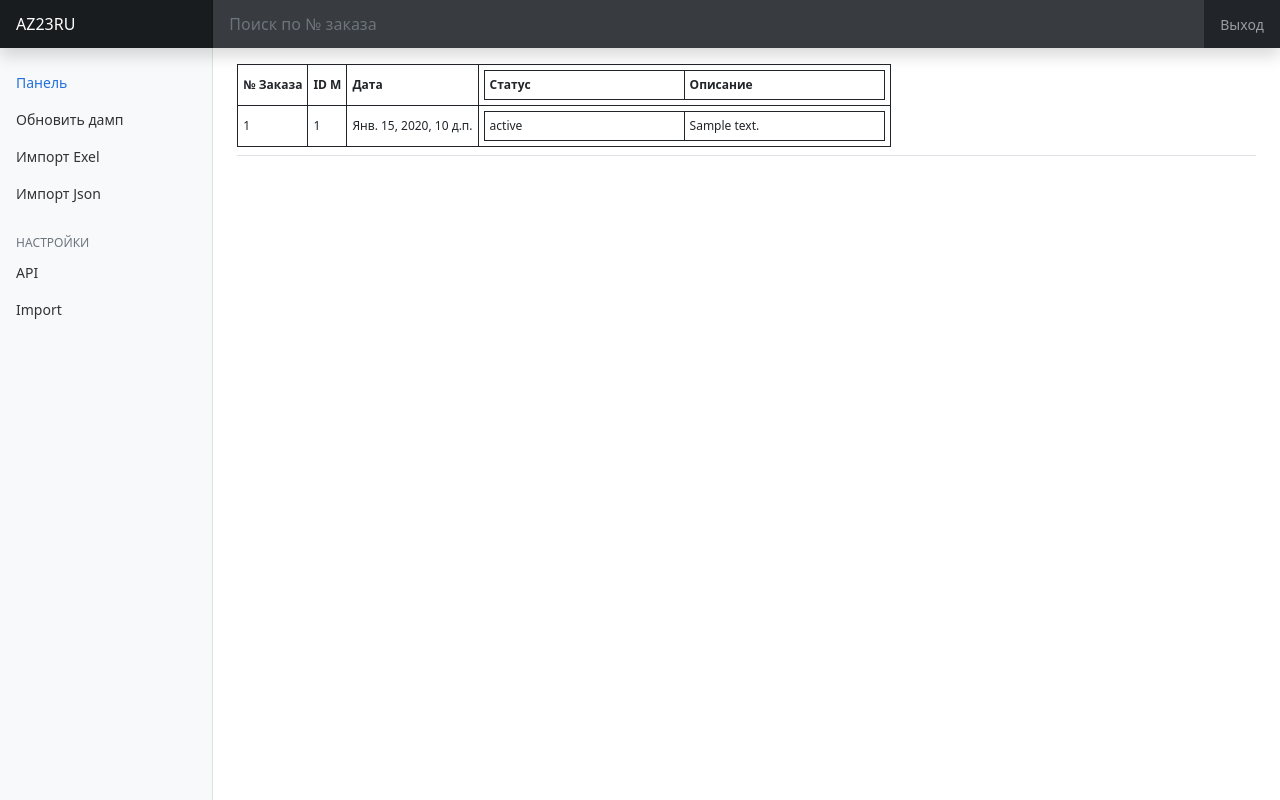
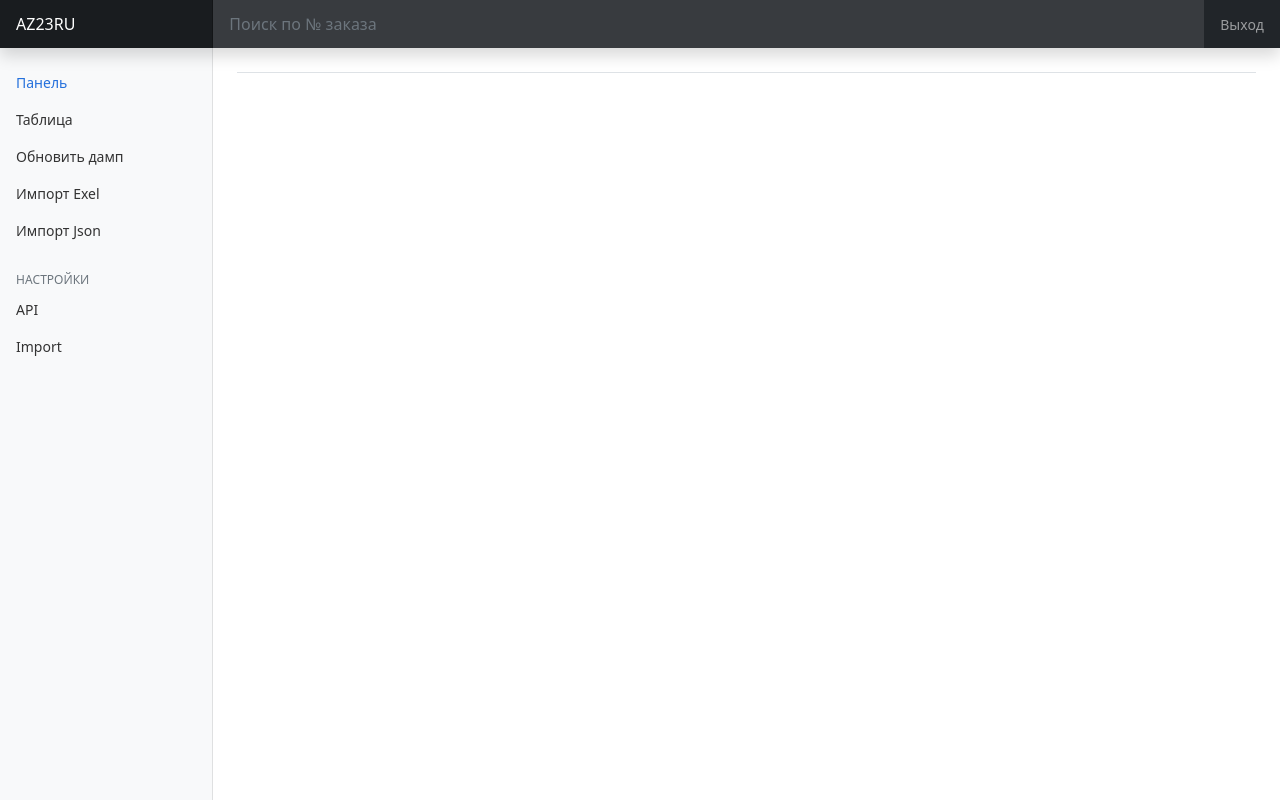
Before and after one commit to Marityr/az23ru, a Django app: page /account/dumpjson/ in a window 1280 px wide. Run offline with Django 3.2, Linux system fonts and the light colour scheme; a user stored in the database is signed in; tables that the repository leaves empty hold one stand-in row (values such as "Sample post"); a database or web service that is not in the repository returns one stand-in record (values such as "Sample title"); data that the repository does not hold is empty; some libraries are stand-ins or nearby versions.

Commit message:
dumpjson

```diff
--- a/adminpanel/models.py
+++ b/adminpanel/models.py
@@ -7,9 +7,9 @@ from django.utils import timezone
 class Dump_json(models.Model):
     '''Модель для хранения json запросов'''
 
-    Orders_json = TextField(verbose_name='Заказы')
-    Users_json = TextField(verbose_name='Покупатели')
-    Manages_json = TextField(verbose_name='Менеджеры')
+    orders_json = TextField(verbose_name='Заказы')
+    users_json = TextField(verbose_name='Покупатели')
+    manages_json = TextField(verbose_name='Менеджеры')
     published = models.DateTimeField(default=timezone.now)
     created = models.DateTimeField(auto_now_add=True)
     updated = models.DateTimeField(auto_now=True)
@@ -19,5 +19,5 @@ class Dump_json(models.Model):
         verbose_name = 'Дамп Json'
         ordering = ('published',)
 
-    def __str__(self) -> str:
-        return self.published
+    def __int__(self) -> int:
+        return self.id
--- a/adminpanel/templates/adminpanel/base.html
+++ b/adminpanel/templates/adminpanel/base.html
@@ -66,7 +66,13 @@
                             </a>
                         </li>
                         <li class="nav-item">
-                            <a class="nav-link" href="#">
+                            <a class="nav-link" href="{% url 'table_page' %}">
+                                <span data-feather="shopping-cart"></span>
+                                Таблица
+                            </a>
+                        </li>
+                        <li class="nav-item">
+                            <a class="nav-link" href="{% url 'dumpjson_page' %}">
                                 <span data-feather="shopping-cart"></span>
                                 Обновить дамп
                             </a>
--- a/adminpanel/templates/adminpanel/dump_json.html
+++ b/adminpanel/templates/adminpanel/dump_json.html
@@ -2,62 +2,5 @@
 
 
 {% block content %}
-<table>
-    <tr>
-        <th>
-            № Заказа
-        </th>
-        <th>
-            ID M
-        </th>
-        <th>
-            Дата
-        </th>
-        <th>
-            <table>
-                <tr>
-                    <th class="other_table">Статус</th>
-                    <th class="other_table">Описание</th>
-                </tr>
-            </table>
-        </th>
-    </tr>
-    {% for item in users %}
-    <tr>
-        <td>
-            {{ item.number }}
-        </td>
-        <td>
-            {{ item.managerId }}
-        </td>
-        <td>
-            {{ item.date }}
-        </td>
 
-        <td>
-            <table>
-            {% for task in item.positions %}
-                <tr>
-                    <td class="other_table">{{ task.status }}</td>
-                    <td class="other_table">{{ task.description }}</td>
-                </tr>
-            {% endfor %}
-
-            </table>
-        </td>
-    </tr>
-
-    {% endfor %}
-</table>
-<style>
-    th,
-    td {
-        padding: 5px;
-        border: 1px solid;
-        font-size: 12px!important;
-    }
-    .other_table {
-        width: 200px;
-    }
-</style>
 {% endblock content %}
--- a/adminpanel/urls.py
+++ b/adminpanel/urls.py
@@ -1,9 +1,10 @@
 from django.urls import path
 
-from .views import Account_page, Dump_json_page
+from .views import Account_page, Dump_json_page, Table_page
 
 
 urlpatterns = [
     path('', Account_page.as_view(), name='account_page'),
     path('dumpjson/', Dump_json_page.as_view(), name='dumpjson_page'),
+    path('table/', Table_page.as_view(), name='table_page'),
 ]
--- a/adminpanel/views.py
+++ b/adminpanel/views.py
@@ -2,9 +2,8 @@ from django.shortcuts import render
 from django.views import View
 from django.contrib.auth.decorators import login_required
 
-from services.getapijson.getapijson import Wretline_json
-
-import json
+from services.dumpjson.dumpjson import save_dump
+from services.listjson.listjson import list_json
 
 
 class Account_page(View):
@@ -25,9 +24,25 @@ class Dump_json_page(View):
     @login_required
     def get(request, *args, **kwargs) -> render:
         template = 'adminpanel/dump_json.html'
-        users = Wretline_json.orders_json()
+        save_dump()
         context = {
             'title': 'AZ23RU',
-            'users': users,
+            'content': "Дамп сохранен",
         }
         return render(request, template, context)
+
+
+class Table_page(View):
+    """Запись Json в БД"""
+
+    @staticmethod
+    @login_required
+    def get(request, *args, **kwargs) -> render:
+        template = 'adminpanel/table.html'
+        #orders = list_json()
+        list_json()
+        context = {
+            'title': 'AZ23RU',
+            'order': "1",
+        }
+        return render(request, template, context)
--- /dev/null
+++ b/services/dumpjson/dumpjson.py
@@ -0,0 +1,9 @@
+from adminpanel.models import Dump_json
+from services.getapijson.getapijson import Wretline_json
+
+def save_dump() -> None:
+    new_dump = Dump_json()
+    new_dump.orders_json = Wretline_json.orders_json()
+    new_dump.users_json = Wretline_json.users_json()
+    new_dump.manages_json = Wretline_json.managers_json()
+    new_dump.save()
--- a/services/getapijson/getapijson.py
+++ b/services/getapijson/getapijson.py
@@ -16,7 +16,7 @@ class Wretline_json:
         USER_API = os.getenv('USER_API')
         PASSWORD_API = os.getenv('PASSWORD_API')
 
-        conect_url = f"https://{HOST_API}/cp/{table}?userlogin={USER_API}&userpsw={PASSWORD_API}&limit=10"
+        conect_url = f"https://{HOST_API}/cp/{table}?userlogin={USER_API}&userpsw={PASSWORD_API}"
 
         return conect_url
 
--- /dev/null
+++ b/services/listjson/listjson.py
@@ -0,0 +1,6 @@
+from adminpanel.models import Dump_json
+
+
+def list_json() -> None:
+    last_json = Dump_json.objects.last()
+    print(last_json)
```
Also changed, not shown: adminpanel/templates/adminpanel/table.html (added, +38 -0 lines), adminpanel/migrations/0002_auto_20211030_1156.py (added).
